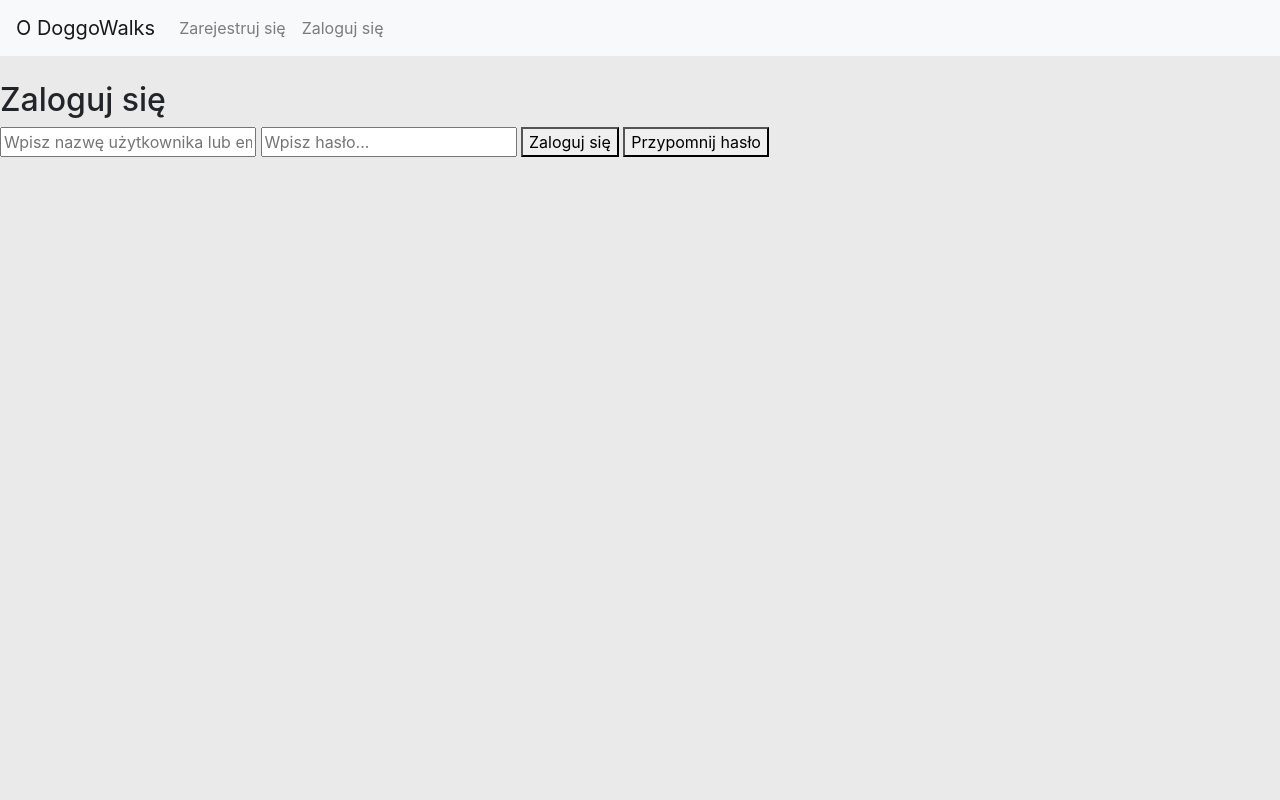
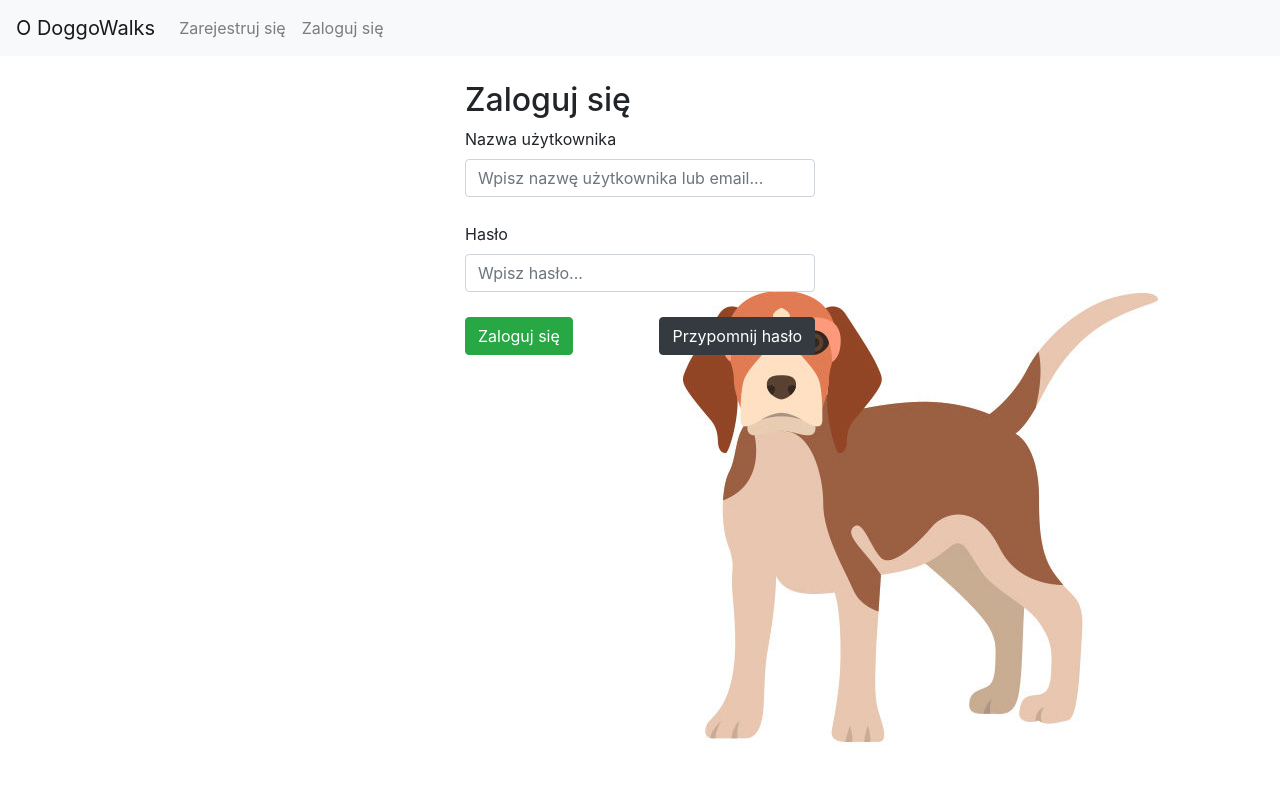
Before and after one commit to Rollermix/Inzynierka, a PHP site: page /moodle/views/contents/login.php in a window 1280 px wide. Run offline with PHP 8.4, Linux system fonts and the light colour scheme.

Commit message:
feature(login): ekran logowania

```diff
--- a/assets/css/main.css
+++ b/assets/css/main.css
@@ -1,7 +1,20 @@
 body {
-    background-color: #eaeaea;
+    background-color: #ffffff;
+    background-image: url("../img/beagle-dog.jpg");
+    background-repeat: no-repeat;
+    background-position: bottom right;
+    min-height: 100vh;
 }
 
 .navbar {
     margin-bottom: 25px;
 }
+
+.form-group input:first-child {
+    margin-top: 25px;
+}
+
+.form-group input {
+    width: 350px;
+    margin-bottom: 25px;
+}
--- a/views/contents/login.php
+++ b/views/contents/login.php
@@ -1,52 +1,52 @@
 <?php require_once '../containers/header.php'; ?>
 <?php require_once '../containers/menu.php'; ?>
-    <section class="login-form">
-        <h2>
-            Zaloguj się
-        </h2>
-        <form action="<?= baseUrl() . '/includes/login.inc.php'?>" method="post">
-            <input type = "text" name="name" placeholder="Wpisz nazwę użytkownika lub email...">
-            <input type = "password" name="password" placeholder="Wpisz hasło...">
-            <button type = "submit" name ="submit">Zaloguj się</button>
-            <button type = "submit" name ="submit2">Przypomnij hasło</button>
-        </form>
-    </section>
+    <div class="container">
+        <div class="form-group d-flex justify-content-center">
+            <form action="<?= baseUrl() . '/includes/login.inc.php'?>" method="post">
+            <h2>Zaloguj się</h2>
+                <label for="username">Nazwa użytkownika</label>
+                <input class="form-control" type="text" name="name" id="username" placeholder="Wpisz nazwę użytkownika lub email...">
+
+                <label for="username">Hasło</label>
+                <input class="form-control" type="password" name="password" id="password" placeholder="Wpisz hasło...">
+
+                <div class="buttons d-flex justify-content-between">
+                    <button class="btn btn-success" type = "submit" name ="submit">Zaloguj się</button>
+                    <button class="btn btn-dark" type = "submit" name ="submit2">Przypomnij hasło</button>
+                </div>
+            </form>
+        </div>
+    </div>
     <?php
     if(isset($_GET["error"]))
     {
-        if($_GET["error"]=="emptyinput")
-        {
-            echo"<p>Wypełnij wszystkie pola!</p>";
+        switch($_GET["error"]) {
+            case "emptyinput":
+                echo "<p>Wypełnij wszystkie pola!</p>";
+                break;
+            case "wronglogin":
+                echo "<p>Niepoprawny login!</p>";
+                break;
+            case "wrongPassword":
+                echo "<p>Niepoprawne hasło!</p>";
+                break;
+            case "stmtfailed":
+                echo "<p>Błąd podczas logowania, proszę zwróć się do administratora o pomoc.</p>";
+                break;
+            case "notLogged":
+                echo "<p>Brak dostępu, zaloguj się aby uzyskać dostęp!</p>";
+                break;
+            case "accountblocked":
+                echo "<p>Konto zablokowane. Jeżeli uważasz, że to błąd, zwróć się proszę do administratora.</p>";
+                break;
+            case "accountblocked":
+                echo "<p>Konto usunięte!</p>";
+                break;
+            case "none":
+                echo "<p>Zalogowałeś się!</p>";
+            default:
+                echo "<p>Nieznany błąd, proszę zwróc się do administratora o pomoc.";
         }
-        else if($_GET["error"]=="wronglogin")
-        {
-            echo"<p>Niepoprawny login!</p>";
-        }
-        else if($_GET["error"]=="wrongPassword")
-        {
-            echo"<p>Niepoprawne hasło!</p>";
-        }
-
-        else if($_GET["error"]=="stmtfailed")
-        {
-            echo"<p>Something went wrong, try again!</p>";
-        }
-        else if($_GET["error"]=="notLogged")
-        {
-            echo"<p>Brak dostępu, zaloguj się aby uzyskać dostęp!</p>";
-        }
-        else if($_GET["error"]=="accountblocked")
-        {
-            echo"<p>Koncto zablokowane</p>";
-        }else if($_GET["error"]=="accountdeleted")
-        {
-            echo"<p>Konto usunięte</p>";
-        }
-        else if($_GET["error"]=="none")
-        {
-            echo "<p>Zalogowałeś sie</p>";
-        }
-
     }
     ?>
 <?php require_once '../containers/footer.php'; ?>
--- a/views/contents/signup.php
+++ b/views/contents/signup.php
@@ -4,7 +4,7 @@
         <h2>
             Zarejestruj się
         </h2>
-        <form action="includes/signup.inc.php" method="post">
+        <form action=<?= baseUrl(). "/includes/signup.inc.php"?> method="post">
             <input type = "text" name="firstname" placeholder="Wpisz imię...">
             <input type = "text" name="lastname" placeholder="Wpisz nazwisko...">
             <input type = "text" name="login" placeholder="Wpisz nazwę użytkownika...">
```
Also changed, not shown: assets/img/beagle-dog.jpg (added).
